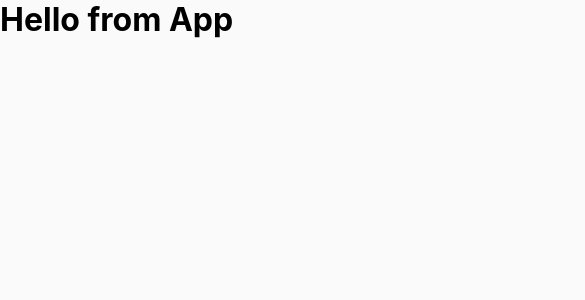
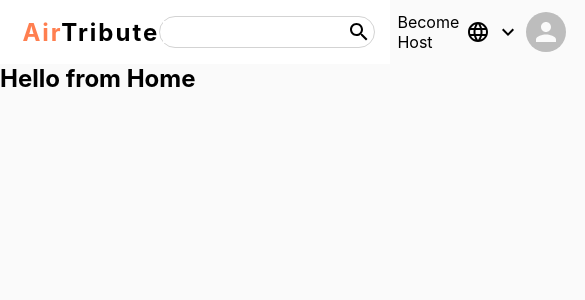
Before and after one commit to PadillaTom/Air-Tribute, a React (Create React App) app: page / in a window 390 px wide. Shown: the top 300 px of the page, 585 px wide, since content can reach past the window. Built offline with nearby package versions, Linux system fonts and the light colour scheme.

Commit message:
Header Done, falta mobile

```diff
--- a/package.json
+++ b/package.json
@@ -3,11 +3,14 @@
   "version": "0.1.0",
   "private": true,
   "dependencies": {
+    "@material-ui/core": "^4.11.0",
+    "@material-ui/icons": "^4.9.1",
     "@testing-library/jest-dom": "^4.2.4",
     "@testing-library/react": "^9.5.0",
     "@testing-library/user-event": "^7.2.1",
     "react": "^16.13.1",
     "react-dom": "^16.13.1",
+    "react-router-dom": "^5.2.0",
     "react-scripts": "3.4.3"
   },
   "scripts": {
--- a/src/App.css
+++ b/src/App.css
@@ -36,8 +36,53 @@ ul {
 }
 /* End Variables */
 
-/* ::::::::::::::::::: App Header ::::::::::::::::::::: */
-/* End App Header */
+/* ::::::::::::::::::: Header::::::::::::::::::::: */
+.header-container {
+  display: flex;
+  justify-content: space-between;
+  align-items: center;
+  width: 100vw;
+  background-color: white;
+  height: 4rem;
+}
+.header-logo {
+  font-size: 0.75rem;
+  letter-spacing: 2px;
+  flex: 0;
+  padding-left: 1.4rem;
+}
+.header-logo span {
+  color: coral;
+}
+.header-search-container {
+  display: flex;
+  align-items: center;
+  justify-content: center;
+  flex: 1;
+  max-width: fit-content;
+  border: 1px solid lightgray;
+  border-radius: 63rem;
+  padding: 0.2rem;
+}
+.header-search-container input {
+  border: none;
+  padding: 0.2rem;
+  outline-width: 0;
+}
+.header-info-container {
+  display: flex;
+  align-items: center;
+  justify-content: space-between;
+  padding: 0 1.4rem;
+}
+.header-info-icon {
+  margin-left: 0.4rem;
+}
+/* End Header */
+
+/* ::::::::::::::::::: Home::::::::::::::::::::: */
+
+/* End Home */
 
 /* ::::::::::::::::::: App Header ::::::::::::::::::::: */
 /* End App Header */
@@ -53,6 +98,3 @@ ul {
 
 /* ::::::::::::::::::: App Header ::::::::::::::::::::: */
 /* End App Header */
-
-/* ::::::::::::::::::: App Header ::::::::::::::::::::: */
-/* End App Header */
--- a/src/App.js
+++ b/src/App.js
@@ -1,11 +1,15 @@
 import React from 'react';
+import './App.css';
+import Home from './components/Home';
+import Header from './components/Header';
 
-import './App.css';
-
+// Main:
 function App() {
+  // Return:
   return (
     <div className='App'>
-      <h1>Hello from App</h1>
+      <Header></Header>
+      <Home></Home>
     </div>
   );
 }
--- /dev/null
+++ b/src/components/Header.js
@@ -0,0 +1,31 @@
+import React from 'react';
+// Material Ui
+import SearchIcon from '@material-ui/icons/Search';
+import LanguageIcon from '@material-ui/icons/Language';
+import ExpandMoreIcon from '@material-ui/icons/ExpandMore';
+import Avatar from '@material-ui/core/Avatar';
+
+function Header() {
+  return (
+    <header className='header-container'>
+      <div className='header-logo'>
+        <h1>
+          <span>Air</span>
+          Tribute
+        </h1>
+      </div>
+      <div className='header-search-container'>
+        <input type='text' />
+        <SearchIcon></SearchIcon>
+      </div>
+      <div className='header-info-container'>
+        <p>Become Host</p>
+        <LanguageIcon className='header-info-icon'></LanguageIcon>
+        <ExpandMoreIcon className='header-info-icon'></ExpandMoreIcon>
+        <Avatar className='header-info-icon'></Avatar>
+      </div>
+    </header>
+  );
+}
+
+export default Header;
--- /dev/null
+++ b/src/components/Home.js
@@ -0,0 +1,11 @@
+import React from 'react';
+
+function Home() {
+  return (
+    <section className='home-section'>
+      <h1>Hello from Home</h1>
+    </section>
+  );
+}
+
+export default Home;
```
Also changed, not shown: 1 other file (tests, documents, lock files or other folders).
